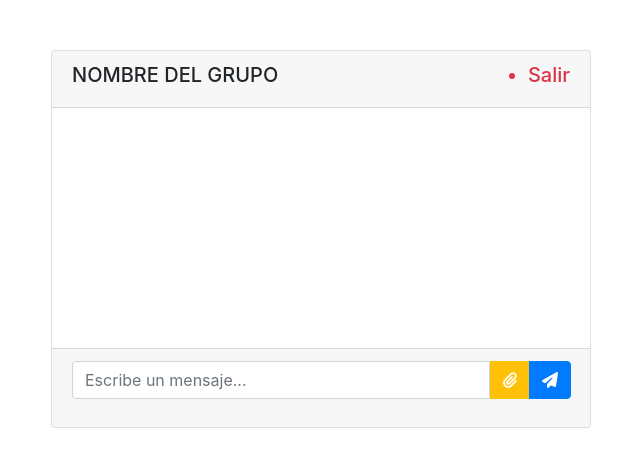
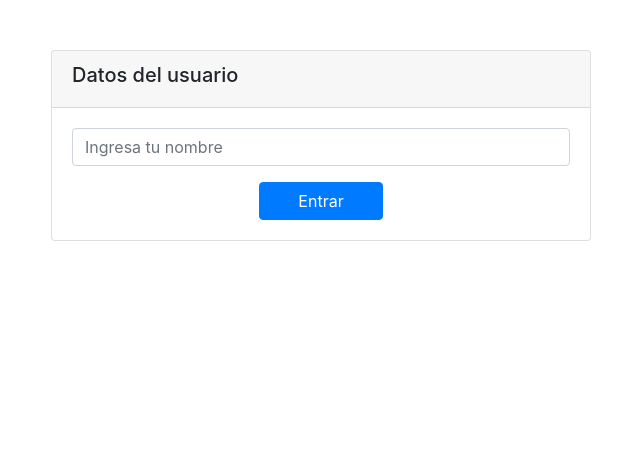
Before and after one commit to IvanCantillo/chat-grupal, a website: page public/index.html in a window 1280 px wide. Shown: the whole page, without its empty margins (319-959 px from the left). Drawn offline with nearby package versions, Linux system fonts and the light colour scheme; no server answers.

Commit message:
Mostramos login

```diff
--- a/public/index.html
+++ b/public/index.html
@@ -12,7 +12,7 @@
 
 <body>
     <div class="container">
-        <div id="user-data-container" class="row d-none">
+        <div id="user-data-container" class="row">
             <div class="col-12 col-md-8 col-lg-7 col-xl-6 mx-auto mt-3">
                 <div class="card">
                     <div class="card-header">
@@ -30,7 +30,7 @@
                 </div>
             </div>
         </div>
-        <div id="chat-container" class="row ">
+        <div id="chat-container" class="row d-none">
             <div class="col-12 col-md-8 col-lg-7 col-xl-6 mx-auto mt-3">
                 <div class="card">
                     <div class="card-header">
```
